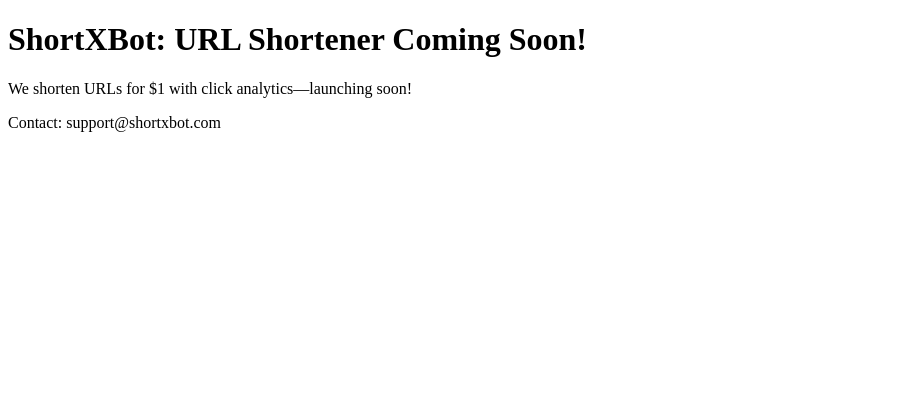
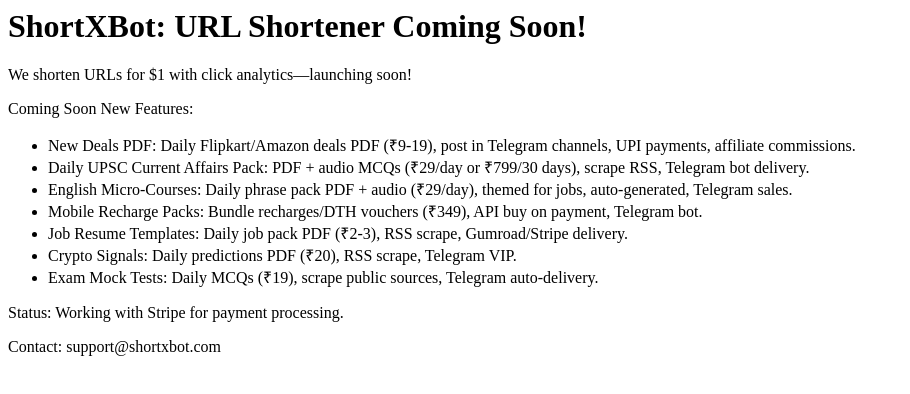
Before and after one commit to supportshortxbot/shortxbot-page, a plain HTML site: page index.html in a window 1280 px wide. Shown: the whole page, without its empty margins (0-910 px from the left). Drawn offline with Linux system fonts and the light colour scheme.

Commit message:
Update index.html

```diff
--- a/index.html
+++ b/index.html
@@ -1,11 +1,21 @@
-<!DOCTYPE html>
 <html>
 <head>
-    <title>ShortXBot - Coming Soon</title>
+<title>ShortXBot - Coming Soon</title>
 </head>
 <body>
-    <h1>ShortXBot: URL Shortener Coming Soon!</h1>
-    <p>We shorten URLs for $1 with click analytics—launching soon!</p>
-    <p>Contact: support@shortxbot.com</p>
+<h1>ShortXBot: URL Shortener Coming Soon!</h1>
+<p>We shorten URLs for $1 with click analytics—launching soon!</p>
+<p>Coming Soon New Features:</p>
+<ul>
+<li>New Deals PDF: Daily Flipkart/Amazon deals PDF (₹9-19), post in Telegram channels, UPI payments, affiliate commissions.</li>
+<li>Daily UPSC Current Affairs Pack: PDF + audio MCQs (₹29/day or ₹799/30 days), scrape RSS, Telegram bot delivery.</li>
+<li>English Micro-Courses: Daily phrase pack PDF + audio (₹29/day), themed for jobs, auto-generated, Telegram sales.</li>
+<li>Mobile Recharge Packs: Bundle recharges/DTH vouchers (₹349), API buy on payment, Telegram bot.</li>
+<li>Job Resume Templates: Daily job pack PDF (₹2-3), RSS scrape, Gumroad/Stripe delivery.</li>
+<li>Crypto Signals: Daily predictions PDF (₹20), RSS scrape, Telegram VIP.</li>
+<li>Exam Mock Tests: Daily MCQs (₹19), scrape public sources, Telegram auto-delivery.</li>
+</ul>
+<p>Status: Working with Stripe for payment processing.</p>
+<p>Contact: support@shortxbot.com</p>
 </body>
 </html>
```
